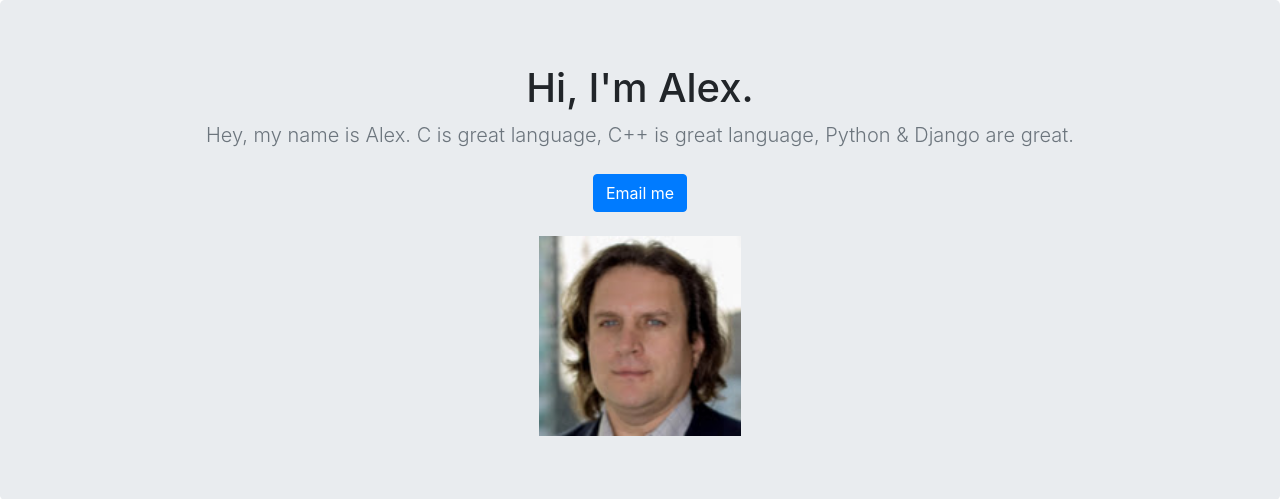
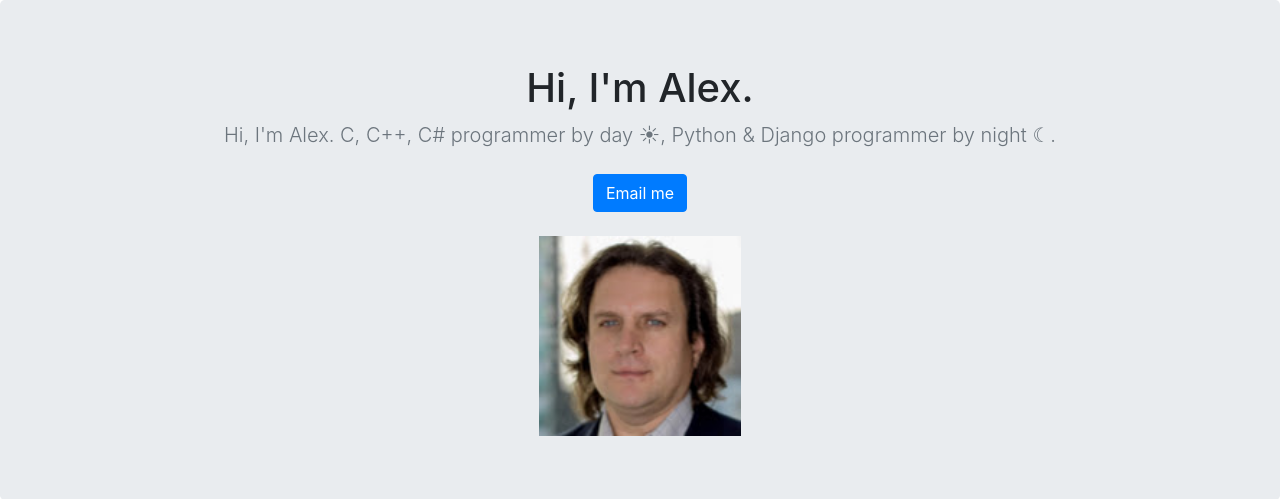
Before and after one commit to AlexZHD/portfolio-project, a Django app: page / in a window 1280 px wide. Shown: the part 56-555 px from the top of the page. Run offline with Django 3.2, Linux system fonts and the light colour scheme; data that the repository does not hold is empty; some libraries are stand-ins or nearby versions.

Commit message:
new phrase

```diff
--- a/jobs/templates/jobs/home.html
+++ b/jobs/templates/jobs/home.html
@@ -51,7 +51,7 @@
   <section class="jumbotron text-center">
     <div class="container">
       <h1 class="jumbotron-heading">Hi, I'm Alex.</h1>
-      <p class="lead text-muted">Hey, my name is Alex. C is great language, C++ is great language, Python & Django are great.</p>
+      <p class="lead text-muted">Hi, I'm Alex. C, C++, C# programmer by day ☀︎, Python & Django programmer by night ☾.</p>
       <p>
         <a href="mailto:azmachynski@gmail.com" class="btn btn-primary my-2">Email me</a>
       </p>
```
